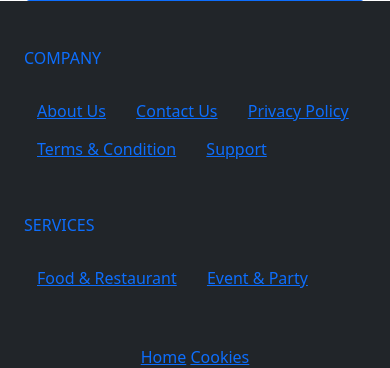
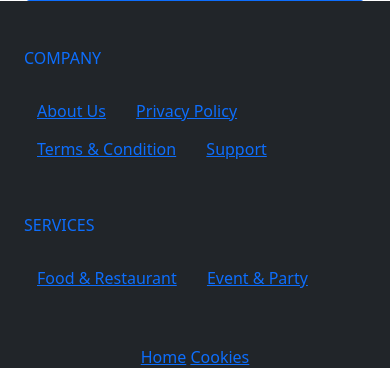
Before and after one commit to Zoltangl/Szakdolgozat, a PHP site: page /booking.php in a window 390 px wide, after a click that opens the changed part. Shown: the part 1372-1740 px from the top of the page. Run offline with PHP 8.4, Linux system fonts and the light colour scheme; some libraries are stand-ins or nearby versions.

Commit message:
frissítése
update

```diff
--- a/view/booking.php
+++ b/view/booking.php
@@ -187,16 +187,15 @@
                             <div class="col-md-6">
                                 <h6 class="section-title text-start text-primary text-uppercase mb-4">Company</h6>
                                 <a class="btn btn-link" href="about.php">About Us</a>
-                                <a class="btn btn-link" href="">Contact Us</a>
-                                <a class="btn btn-link" href="">Privacy Policy</a>
-                                <a class="btn btn-link" href="">Terms & Condition</a>
-                                <a class="btn btn-link" href="">Support</a>
-                            </div>
-                            <div class="col-md-6">
-                                <h6 class="section-title text-start text-primary text-uppercase mb-4">Services</h6>
-                                <a class="btn btn-link" href="">Food & Restaurant</a>
-                                <a class="btn btn-link" href="">Event & Party</a>
-                            </div>
+                                <a class="btn btn-link" href="privacypolicy.php">Privacy Policy</a>
+                                <a class="btn btn-link" href="termsandcondition.php">Terms & Condition</a>
+                            <a class="btn btn-link" href="support.php">Support</a>
+                        </div>
+                        <div class="col-md-6">
+                            <h6 class="section-title text-start text-primary text-uppercase mb-4">Services</h6>
+                            <a class="btn btn-link" href="foordres.php">Food & Restaurant</a>
+                            <a class="btn btn-link" href="eventparty.php">Event & Party</a>
+                        </div>
                         </div>
                     </div>
                 </div>
```
